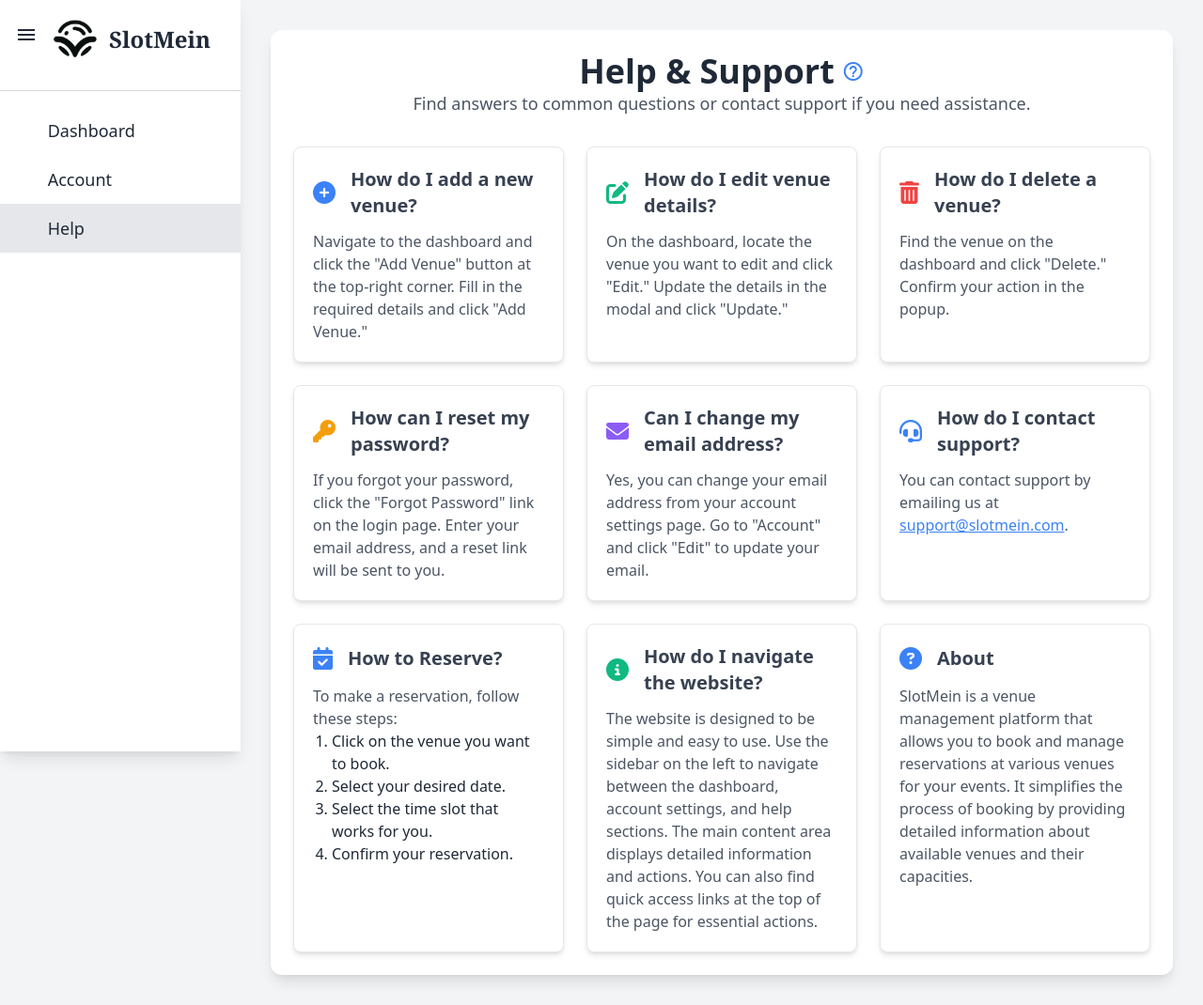
After one commit to tianala/SlotMeIN, a PHP site: page /views/help.php in a window 1280 px wide. The commit adds this page. Shown: the whole page at 94% size. Run offline with PHP 8.4, Linux system fonts and the light colour scheme; the visitor is signed in with stand-in values (Sample User, id 1).

Commit message:
Help page (#4)

```diff
--- /dev/null
+++ b/public/views/help.php
@@ -0,0 +1,206 @@
+<?php
+if (session_status() === PHP_SESSION_NONE) {
+    session_start();
+}
+include_once("../connect_db.php");
+
+if ($_SESSION["logged_in"] == !true) {
+    header("Location: ../index.php");
+    exit();
+}
+?>
+
+<!DOCTYPE html>
+<html lang="en">
+<head>
+    <meta charset="UTF-8">
+    <meta name="viewport" content="width=device-width, initial-scale=1.0">
+    <title>Help</title>
+    <link href="https://cdn.jsdelivr.net/npm/tailwindcss@2.2.19/dist/tailwind.min.css" rel="stylesheet">
+    <link rel="stylesheet" href="../assets/css/fontawesome/all.min.css">
+    <link rel="stylesheet" href="../assets/css/fontawesome/fontawesome.min.css">
+    <link href="https://fonts.googleapis.com/icon?family=Material+Icons" rel="stylesheet">
+    <script src="../assets/js/jquery-3.7.1.min.js"></script>
+</head>
+<body class="font-sans text-gray-800 bg-gray-100">
+    <!-- Sidebar -->
+    <div class="fixed w-64 h-screen transition-all duration-500 bg-white shadow-lg" id="sidebar">
+        <div class="flex items-center px-4 py-4">
+            <button id="toggle-sidebar" class="mr-4 text-2xl bg-transparent border-none cursor-pointer">
+                <span class="material-icons">menu</span>
+            </button>
+            <div class="flex items-center space-x-3 overflow-hidden">
+                <img src="../assets/images/logo.png" alt="SlotMein Logo" class="object-contain w-12 h-12 transition-all duration-500" id="logo-img">
+                <h2 class="mt-1 font-serif text-2xl font-bold transition-all duration-500 whitespace-nowrap" id="logo-text">SlotMein</h2>
+            </div>
+        </div>
+        <hr class="my-4 border-t border-gray-300">
+        <ul class="list-none">
+            <li>
+                <a href="dashboard.php" class="flex items-center px-4 py-3 space-x-4 text-lg hover:bg-gray-300">
+                    <span class="material-icons">&#xe871;</span>
+                    <span class="menu-text">Dashboard</span>
+                </a>
+            </li>
+            <li>
+                <a href="account.php" class="flex items-center px-4 py-3 space-x-4 text-lg hover:bg-gray-300">
+                    <span class="material-icons">&#xe853;</span>
+                    <span class="menu-text">Account</span>
+                </a>
+            </li>
+            <li class="bg-gray-200">
+                <a href="help.php" class="flex items-center px-4 py-3 space-x-4 text-lg hover:bg-gray-300">
+                    <span class="material-icons">&#xe8fd;</span>
+                    <span class="menu-text">Help</span>
+                </a>
+            </li>
+        </ul>
+    </div>
+
+    <!-- Main Content -->
+    <div class="min-h-screen p-8 ml-64 transition-all duration-500 bg-gray-100" id="main-content">
+        <div class="p-6 bg-white shadow-lg rounded-xl">
+            <div class="mb-8 text-center">
+                <!-- Title with Icon -->
+                <h1 class="flex items-center justify-center space-x-2 text-4xl font-bold text-gray-800">
+                    <!-- Help Title -->
+                    <span>Help & Support</span>
+                    <!-- Help Icon aligned to the right and with font size adjusted -->
+                    <span class="ml-2 text-4xl text-blue-500 material-icons">help_outline</span>
+                </h1>
+                <p class="text-lg text-gray-600">
+                    Find answers to common questions or contact support if you need assistance.
+                </p>
+            </div>
+
+            <div class="grid grid-cols-1 gap-6 md:grid-cols-2 lg:grid-cols-3">
+
+                <!-- FAQ 1 -->
+                <div class="p-5 transition-all bg-white border border-gray-200 rounded-lg shadow-md hover:shadow-xl hover:transform hover:scale-105">
+                    <div class="flex items-center mb-3">
+                        <span class="mr-4 text-2xl text-blue-500"><i class="fas fa-plus-circle"></i></span>
+                        <h2 class="text-xl font-semibold text-gray-700">How do I add a new venue?</h2>
+                    </div>
+                    <p class="text-gray-600">
+                        Navigate to the dashboard and click the "Add Venue" button at the top-right corner. Fill in the required details and click "Add Venue."
+                    </p>
+                </div>
+                <!-- FAQ 2 -->
+                <div class="p-5 transition-all bg-white border border-gray-200 rounded-lg shadow-md hover:shadow-xl hover:transform hover:scale-105">
+                    <div class="flex items-center mb-3">
+                        <span class="mr-4 text-2xl text-green-500"><i class="fas fa-edit"></i></span>
+                        <h2 class="text-xl font-semibold text-gray-700">How do I edit venue details?</h2>
+                    </div>
+                    <p class="text-gray-600">
+                        On the dashboard, locate the venue you want to edit and click "Edit." Update the details in the modal and click "Update."
+                    </p>
+                </div>
+                <!-- FAQ 3 -->
+                <div class="p-5 transition-all bg-white border border-gray-200 rounded-lg shadow-md hover:shadow-xl hover:transform hover:scale-105">
+                    <div class="flex items-center mb-3">
+                        <span class="mr-4 text-2xl text-red-500"><i class="fas fa-trash-alt"></i></span>
+                        <h2 class="text-xl font-semibold text-gray-700">How do I delete a venue?</h2>
+                    </div>
+                    <p class="text-gray-600">
+                        Find the venue on the dashboard and click "Delete." Confirm your action in the popup.
+                    </p>
+                </div>
+                <!-- FAQ 4 -->
+                <div class="p-5 transition-all bg-white border border-gray-200 rounded-lg shadow-md hover:shadow-xl hover:transform hover:scale-105">
+                    <div class="flex items-center mb-3">
+                        <span class="mr-4 text-2xl text-yellow-500"><i class="fas fa-key"></i></span>
+                        <h2 class="text-xl font-semibold text-gray-700">How can I reset my password?</h2>
+                    </div>
+                    <p class="text-gray-600">
+                        If you forgot your password, click the "Forgot Password" link on the login page. Enter your email address, and a reset link will be sent to you.
+                    </p>
+                </div>
+                <!-- FAQ 5 -->
+                <div class="p-5 transition-all bg-white border border-gray-200 rounded-lg shadow-md hover:shadow-xl hover:transform hover:scale-105">
+                    <div class="flex items-center mb-3">
+                        <span class="mr-4 text-2xl text-purple-500"><i class="fas fa-envelope"></i></span>
+                        <h2 class="text-xl font-semibold text-gray-700">Can I change my email address?</h2>
+                    </div>
+                    <p class="text-gray-600">
+                        Yes, you can change your email address from your account settings page. Go to "Account" and click "Edit" to update your email.
+                    </p>
+                </div>
+                <!-- FAQ 6 -->
+                <div class="p-5 transition-all bg-white border border-gray-200 rounded-lg shadow-md hover:shadow-xl hover:transform hover:scale-105">
+                    <div class="flex items-center mb-3">
+                        <span class="mr-4 text-2xl text-blue-500"><i class="fas fa-headset"></i></span>
+                        <h2 class="text-xl font-semibold text-gray-700">How do I contact support?</h2>
+                    </div>
+                    <p class="text-gray-600">
+                        You can contact support by emailing us at <a href="mailto:support@slotmein.com" class="text-blue-500 underline">support@slotmein.com</a>.
+                    </p>
+                </div>
+
+                <!-- New FAQ: How to Reserve -->
+                <div class="p-5 transition-all bg-white border border-gray-200 rounded-lg shadow-md hover:shadow-xl hover:transform hover:scale-105">
+                    <div class="flex items-center mb-3">
+                        <span class="mr-4 text-2xl text-blue-500"><i class="fas fa-calendar-check"></i></span>
+                        <h2 class="text-xl font-semibold text-gray-700">How to Reserve?</h2>
+                    </div>
+                    <p class="text-gray-600">
+                        To make a reservation, follow these steps:
+                        <ol class="pl-5 list-decimal">
+                            <li>Click on the venue you want to book.</li>
+                            <li>Select your desired date.</li>
+                            <li>Select the time slot that works for you.</li>
+                            <li>Confirm your reservation.</li>
+                        </ol>
+                    </p>
+                </div>
+
+                <!-- New FAQ: How to Understand and Navigate the Website -->
+                <div class="p-5 transition-all bg-white border border-gray-200 rounded-lg shadow-md hover:shadow-xl hover:transform hover:scale-105">
+                    <div class="flex items-center mb-3">
+                        <span class="mr-4 text-2xl text-green-500"><i class="fas fa-info-circle"></i></span>
+                        <h2 class="text-xl font-semibold text-gray-700">How do I navigate the website?</h2>
+                    </div>
+                    <p class="text-gray-600">
+                        The website is designed to be simple and easy to use. Use the sidebar on the left to navigate between the dashboard, account settings, and help sections. The main content area displays detailed information and actions. You can also find quick access links at the top of the page for essential actions.
+                    </p>
+                </div>
+
+                <div class="p-5 transition-all bg-white border border-gray-200 rounded-lg shadow-md hover:shadow-xl hover:transform hover:scale-105">
+                    <div class="flex items-center mb-3">
+                        <span class="mr-4 text-2xl text-blue-500">
+                            <i class="fas fa-question-circle"></i>
+                        </span>
+                        <h2 class="text-xl font-semibold text-gray-700">About</h2>
+                    </div>
+                    <p class="text-gray-600">
+                        SlotMein is a venue management platform that allows you to book and manage reservations at various venues for your events. It simplifies the process of booking by providing detailed information about available venues and their capacities.
+                    </p>
+                </div>
+            </div>
+        </div>
+
+    <script>
+        const sidebar = document.getElementById('sidebar');
+        const mainContent = document.getElementById('main-content');
+        const toggleButton = document.getElementById('toggle-sidebar');
+        const logoImg = document.getElementById('logo-img');
+        const logoText = document.getElementById('logo-text');
+        const menuTexts = document.querySelectorAll('.menu-text');
+
+        toggleButton.addEventListener('click', () => {
+            if (sidebar.classList.contains('w-64')) {
+                sidebar.classList.replace('w-64', 'w-16');
+                mainContent.classList.replace('ml-64', 'ml-16');
+                logoImg.classList.add('w-8', 'h-8', 'mt-2');
+                logoText.classList.add('hidden');
+                menuTexts.forEach(text => text.classList.add('hidden'));
+            } else {
+                sidebar.classList.replace('w-16', 'w-64');
+                mainContent.classList.replace('ml-16', 'ml-64');
+                logoImg.classList.remove('w-8', 'h-8', 'mt-2');
+                logoText.classList.remove('hidden');
+                menuTexts.forEach(text => text.classList.remove('hidden'));
+            }
+        });
+    </script>
+</body>
+</html>
```
Also changed, not shown: public/views/dashboard.php (+15 -15 lines), public/assets/css/output.css, public/connect_db.php (line endings or trailing spaces).
